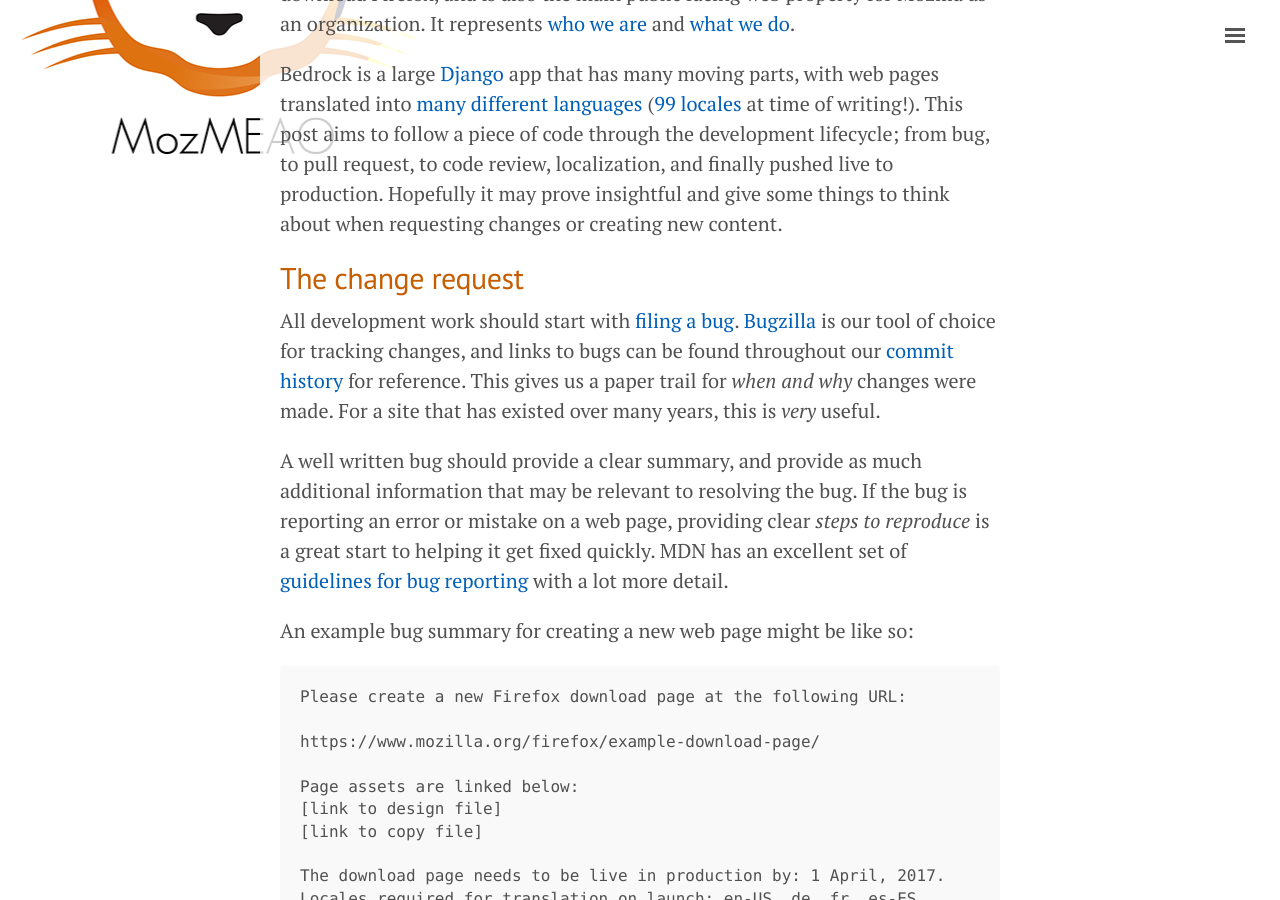
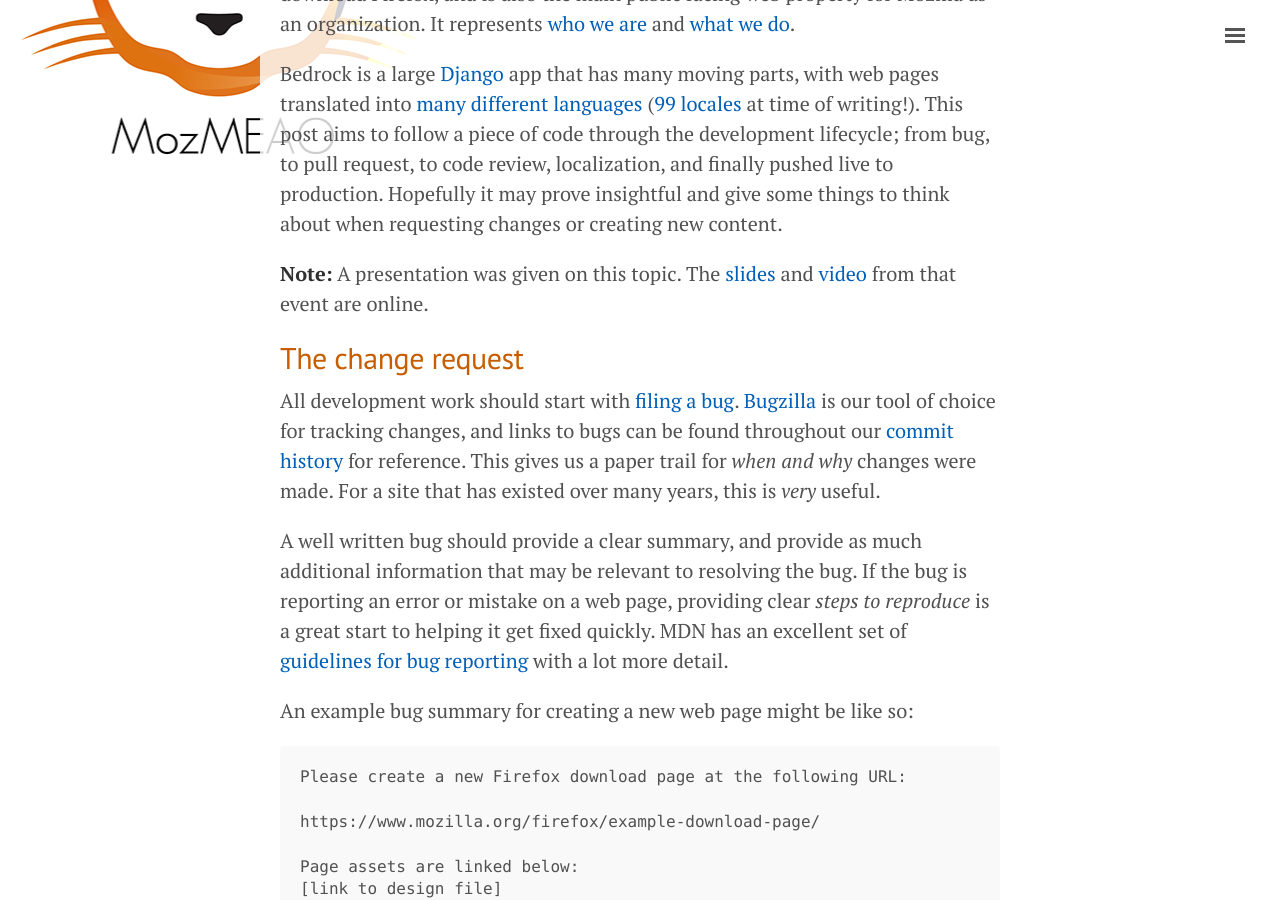
Before and after one commit to mozilla/meao, a Jekyll site: the page built from _posts/2017-03-03-bedrock-code-to-production.md, in a window 1280 px wide and 900 px high, scrolled down 300 px. Built offline with Jekyll 4.4.1, drawn with Linux system fonts in a browser that asks for light colours.

Commit message:
Add link to slides and video for presentation

```diff
--- a/_posts/2017-03-03-bedrock-code-to-production.md
+++ b/_posts/2017-03-03-bedrock-code-to-production.md
@@ -9,6 +9,8 @@ author: Alex Gibson &amp; Paul McLanahan
 Bedrock is the code name for the project that runs [www.mozilla.org](https://www.mozilla.org/). It is shiny, awesome, and [open source](https://github.com/mozilla/bedrock/). Mozilla.org is the site where everyone comes to download Firefox, and is also the main public facing web property for Mozilla as an organization. It represents [who we are](https://www.mozilla.org/en-US/about/) and [what we do](https://www.mozilla.org/en-US/mission/).
 
 Bedrock is a large [Django](https://www.djangoproject.com/) app that has many moving parts, with web pages translated into [many](https://www.mozilla.org/de/) [different](https://www.mozilla.org/fr/) [languages](https://www.mozilla.org/es-ES/) ([99 locales](https://github.com/mozilla/bedrock/blob/5ab2a7df5d1d5f03e79c7b04c48b69559edacca4/bedrock/settings/base.py#L129-L141) at time of writing!). This post aims to follow a piece of code through the development lifecycle; from bug, to pull request, to code review, localization, and finally pushed live to production. Hopefully it may prove insightful and give some things to think about when requesting changes or creating new content.
+
+**Note:** A presentation was given on this topic. The [slides](https://pmac.github.io/presentations/bedrock-code-to-prod/) and [video](https://air.mozilla.org/bedrock-from-code-to-production/) from that event are online.
 
 ## The change request
 
```
